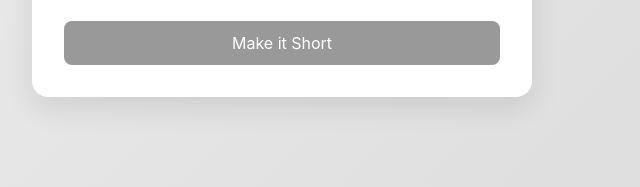
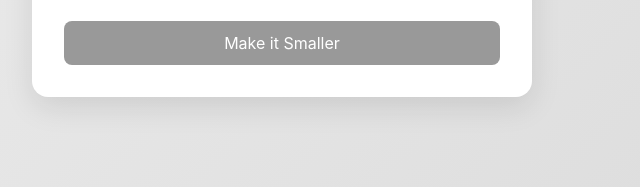
Before and after one commit to godmodevegeta/SmallerURL, a plain HTML site: page front-end/index.html in a window 1280 px wide. Shown: the part 423-610 px from the top of the page, 358-998 px from the left. Drawn offline with Linux system fonts and the light colour scheme.

Commit message:
Update button text in index.html from 'Make it Short' to 'Make it Smaller' for clarity

```diff
--- a/front-end/index.html
+++ b/front-end/index.html
@@ -12,7 +12,7 @@
         <div class="input-group">
             <input type="url" id="longUrl" placeholder="Enter your long URL here..." autocomplete="off">
         </div>
-        <button id="shortenBtn">Make it Short</button>
+        <button id="shortenBtn">Make it Smaller</button>
         <div class="loader" id="loader"></div>
         <div class="result" id="result">
             <div class="short-url" id="shortUrl"></div>
```
